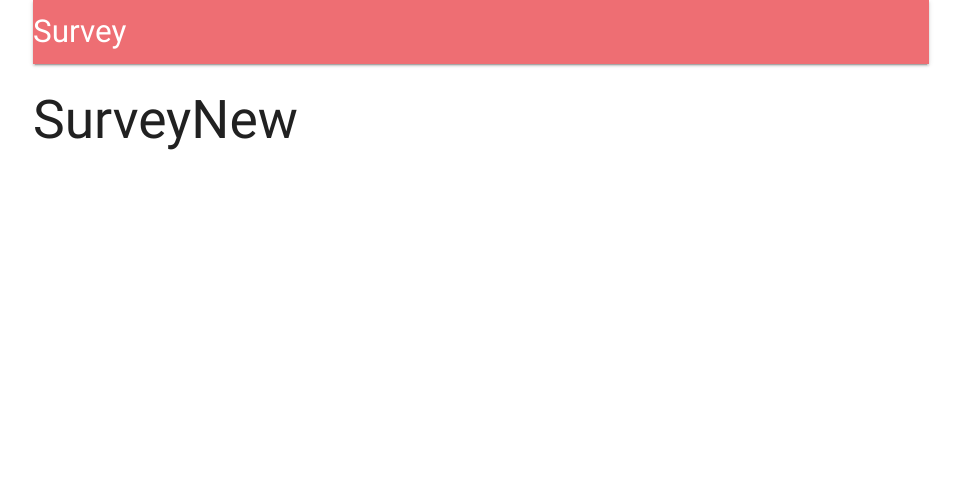
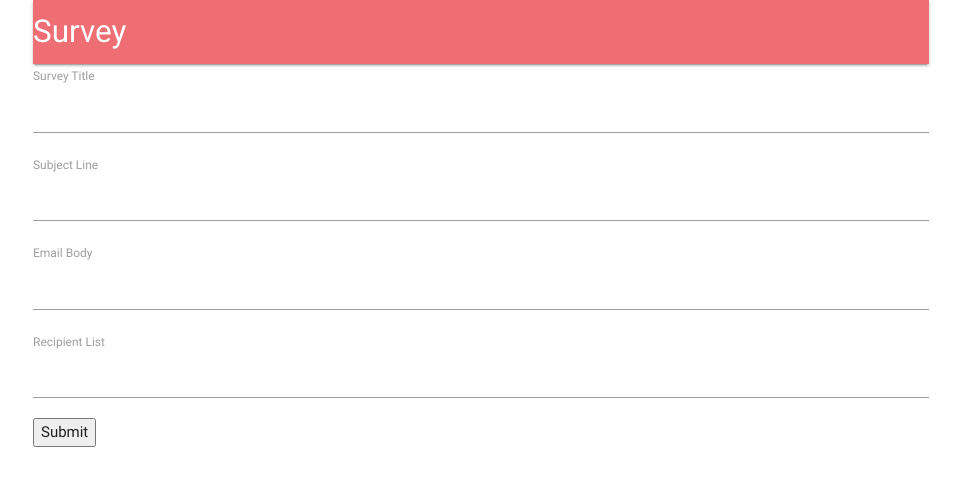
Before and after one commit to jhosehprendon/survey, a React (Create React App) app in the folder client/: page /surveys/new in a window 1280 px wide. Shown: the top 486 px of the page, without its empty margins (159-1120 px from the left). Built offline with nearby package versions, Linux system fonts and the light colour scheme; no server answers.

Commit message:
Built Form components with Redux-Form

```diff
--- a/client/package.json
+++ b/client/package.json
@@ -12,6 +12,7 @@
   },
   "dependencies": {
     "axios": "^0.18.0",
+    "lodash": "^4.17.5",
     "materialize-css": "^0.100.2",
     "react": "^16.2.0",
     "react-dom": "^16.2.0",
@@ -20,6 +21,7 @@
     "react-scripts": "1.1.1",
     "react-stripe-checkout": "^2.6.3",
     "redux": "^3.7.2",
+    "redux-form": "^7.3.0",
     "redux-thunk": "^2.2.0"
   },
   "scripts": {
--- a/client/public/index.html
+++ b/client/public/index.html
@@ -10,6 +10,7 @@
     -->
     <link rel="manifest" href="%PUBLIC_URL%/manifest.json">
     <link rel="shortcut icon" href="%PUBLIC_URL%/favicon.ico">
+    <link href="https://fonts.googleapis.com/icon?family=Material+Icons" rel="stylesheet">
     <!--
       Notice the use of %PUBLIC_URL% in the tags above.
       It will be replaced with the URL of the `public` folder during the build.
--- a/client/src/components/App.js
+++ b/client/src/components/App.js
@@ -5,9 +5,8 @@
 
 import Header from './Header';
 import Landing from './Landing';
-const Dashboard = () => <h2>Dashboard</h2>
-const SurveyNew = () => <h2>SurveyNew</h2>
-
+import Dashboard from './Dashboard';
+import SurveyNew from './surveys/SurveyNew';
 
 class App extends Component {
     componentDidMount(){
--- /dev/null
+++ b/client/src/components/Dashboard.js
@@ -0,0 +1,17 @@
+import React from 'react';
+import { Link } from 'react-router-dom'
+
+const Dashboard = () => {
+    return (
+        <div>
+            Dashboard
+            <div className="fixed-action-btn">
+                <Link to="/surveys/new" className="btn-floating btn-large red">
+                    <i className="material-icons">add</i>
+                </Link>
+            </div>
+        </div>
+    );
+};
+
+export default Dashboard;
--- /dev/null
+++ b/client/src/components/surveys/SurveyField.js
@@ -0,0 +1,10 @@
+import React from 'react';
+
+export default ({input, label}) => {
+    return(
+        <div>
+            <label>{label}</label>
+            < input {...input} />
+        </div>
+    );
+}
--- /dev/null
+++ b/client/src/components/surveys/SurveyForm.js
@@ -0,0 +1,32 @@
+import React, { Component } from 'react';
+import { reduxForm, Field } from 'redux-form';
+import SurveyField from './SurveyField';
+
+class SurveyForm extends Component {
+    renderFields(){
+        return(
+            <div>
+                <Field label="Survey Title" type="text" name="title" component={SurveyField} />
+                <Field label="Subject Line" type="text" name="subject" component={SurveyField} />
+                <Field label="Email Body" type="text" name="body" component={SurveyField} />
+                <Field label="Recipient List" type="text" name="emails" component={SurveyField} />
+
+            </div>
+        );
+    }
+
+    render(){
+        return(
+            <div>
+                <form onSubmit={this.props.handleSubmit(values => console.log(values))}>
+                    {this.renderFields()}
+                    <button type="submit">Submit</button>
+                </form>
+            </div>
+        );
+    }
+}
+
+export default reduxForm({
+    form: 'surveyForm'
+})(SurveyForm);
--- /dev/null
+++ b/client/src/components/surveys/SurveyNew.js
@@ -0,0 +1,15 @@
+// SurveyNew shows SurveyForm and SurveyFormReview
+import React, { Component } from 'react';
+import SurveyForm from './SurveyForm';
+
+class SurveyNew extends Component {
+    render(){
+        return(
+            <div>
+                <SurveyForm />
+            </div>
+        );
+    }
+}
+
+export default SurveyNew
--- a/client/src/reducers/index.js
+++ b/client/src/reducers/index.js
@@ -1,6 +1,8 @@
 import  { combineReducers } from 'redux';
+import { reducer as reduxForm } from 'redux-form';
 import authReducer from './authReducer';
 
 export default combineReducers({
-    auth: authReducer
+    auth: authReducer,
+    form: reduxForm
 });
```
Also changed, not shown: 1 other file (tests, documents, lock files or other folders).
